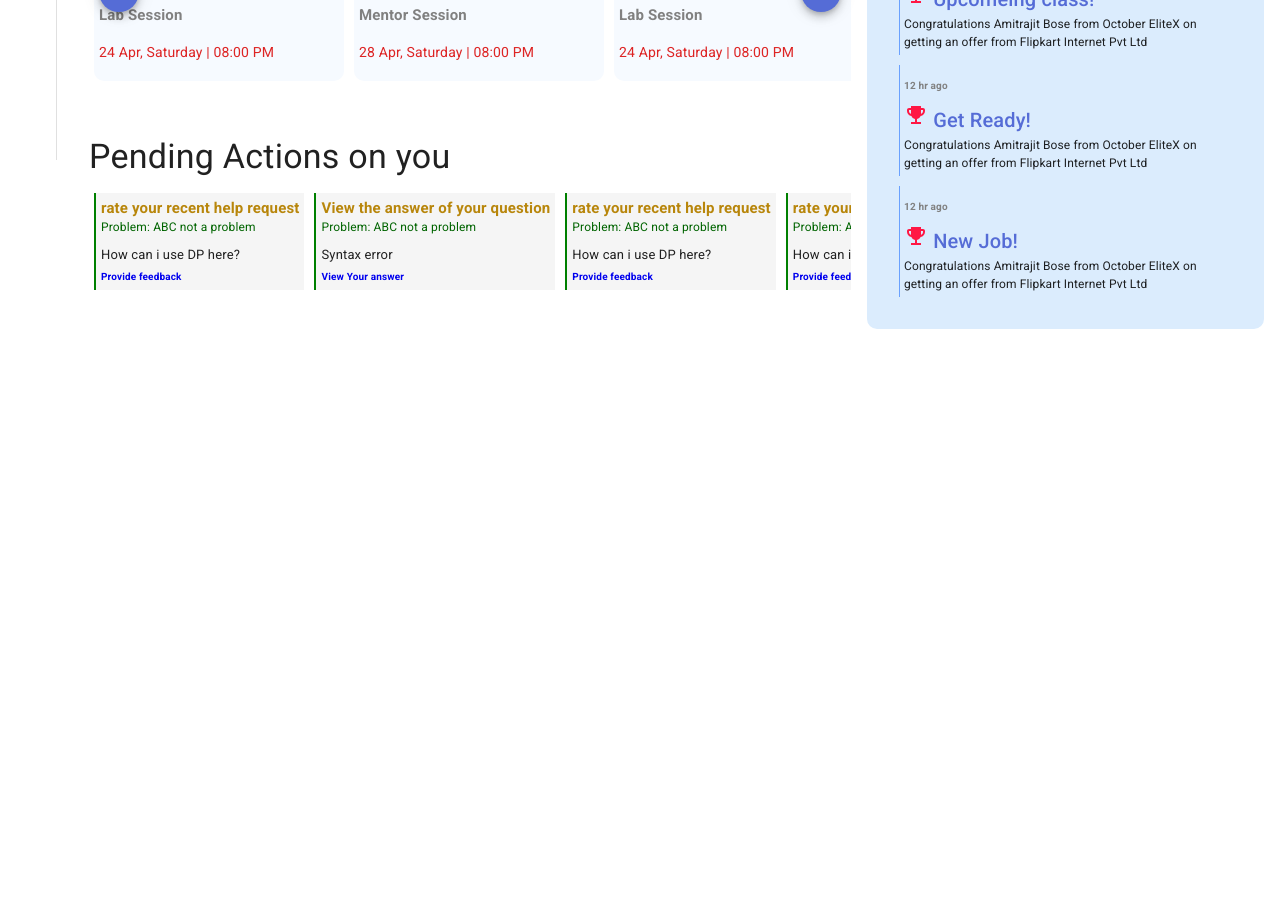
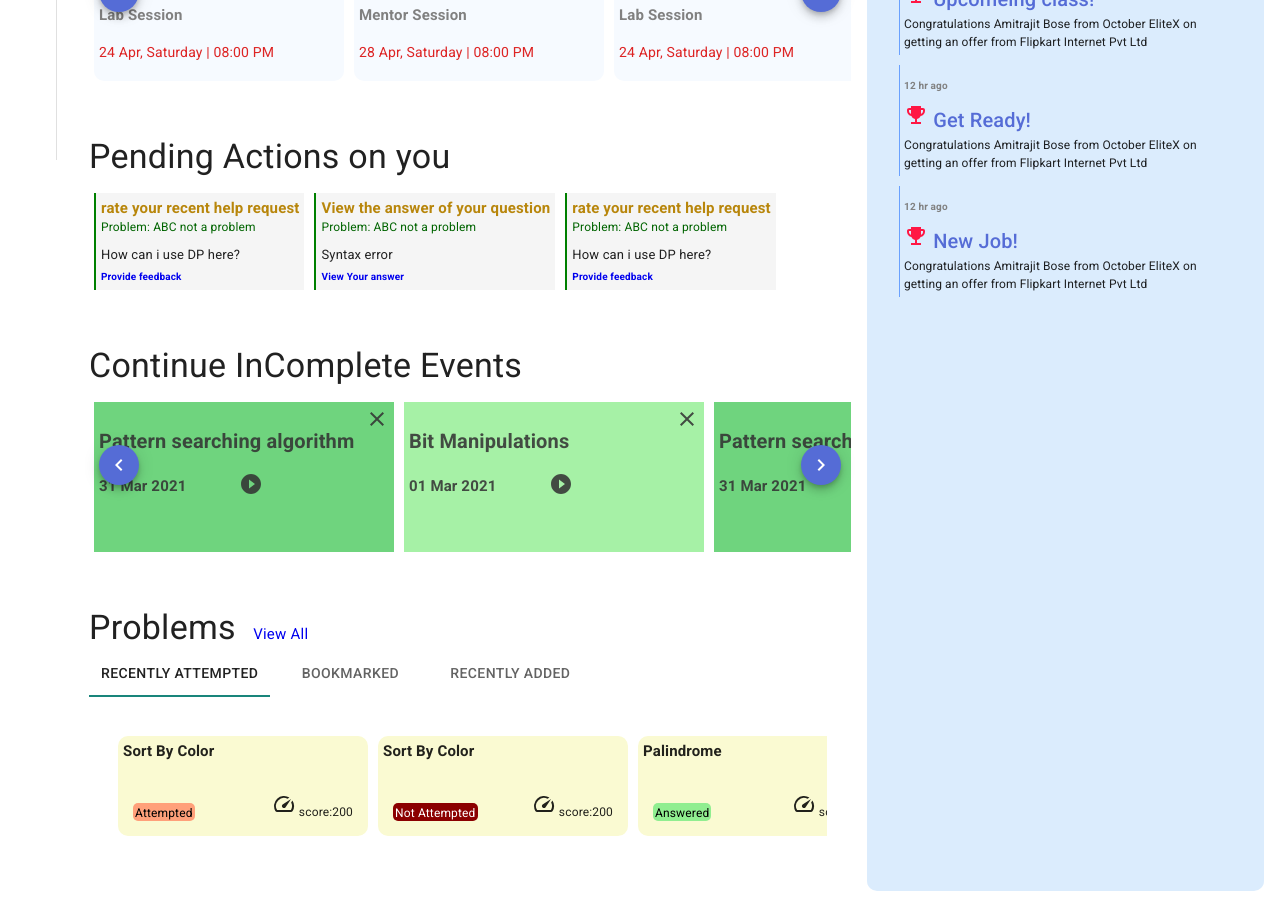
Before and after one commit to ats1999/lms-dashboard, a Next.js app: page / in a window 1280 px wide. Shown: the part 640-1547 px from the top of the page. Before the commit the page ends 985 px from the top, so only its background shows below. Built offline with nearby package versions, Linux system fonts and the light colour scheme.

Commit message:
added problems

```diff
--- /dev/null
+++ b/components/home/ContinueInCompleteEvents.jsx
@@ -0,0 +1,75 @@
+import React from 'react';
+import Typography  from "@material-ui/core/Typography";
+import Link from "next/link";
+import style from "./styles/incomplete.module.css";
+import ScrollButtons from "@components/util/onclick-scroll-buttons/ScrollButtons";
+import PlayCircleFilledIcon from '@material-ui/icons/PlayCircleFilled';
+import CloseIcon from '@material-ui/icons/Close';
+import {makeStyles} from "@material-ui/core/styles";
+
+const useStyles = makeStyles((theme)=>({
+    removeIcon:{
+        position:"absolute",
+        top:"5px",
+        right:"5px"
+    },
+    playIcon:{
+        position:"absolute",
+        top:"70px",
+        left:"145px"
+    }
+}))
+
+const data = [
+    {
+    title:"Pattern searching algorithm",
+    date:"31 Mar 2021",
+    url:"#Pattern searching algorithm",
+    bg:"#4bca5e"
+},
+{
+    title:"Bit Manipulations",
+    date:"01 Mar 2021",
+    url:"#Bit Manipulations",
+    bg:"lightgreen"
+}
+]
+
+function Event({title,date,url,...rest}){
+    const classes = useStyles();
+    return <Link href={url}>
+        <div className={`flexItemsScrollableHorizontal ${style.item}`}
+            style={{
+                backgroundColor:rest.bg
+            }}
+        >
+            <PlayCircleFilledIcon className={classes.playIcon}/>
+            <CloseIcon className={classes.removeIcon}/>
+            <p className={style.title}>{title}</p>
+            <p className={style.date}>{date}</p>
+        </div>
+    </Link>
+}
+
+function ContinueInCompleteEvents() {
+    return (
+        <div className={`${style.incompleteEvents}`}>
+            <ScrollButtons containerId="incomplete__container"/>
+            <Typography
+                color="textPrimary"
+                variant="h4"
+                component="p"
+            >
+                Continue InComplete Events
+            </Typography>
+
+            <div id="incomplete__container" className={`flexContainer`}>
+                {[...data,...data,...data].map((event,idx)=>{
+                    return <Event {...event} key={idx}/>
+                })}
+            </div>
+        </div>
+    )
+}
+
+export default ContinueInCompleteEvents
--- a/components/home/PendingActions.jsx
+++ b/components/home/PendingActions.jsx
@@ -1,6 +1,5 @@
 import React from 'react';
 import Typography  from "@material-ui/core/Typography";
-import ScrollButtons from "@components/util/onclick-scroll-buttons/ScrollButtons";
 import Link from "next/link";
 import ACTIONS from "@const/home/actions.json";
 import style from "./styles/pending.action.module.css";
@@ -52,7 +51,6 @@ function Action({title,subTitle,url,type,description}){
 function PendingActions() {
     return (
         <div className={style.pendingActionContainer}>
-            <ScrollButtons containerId="action__container"/>
             <Typography
                 color="textPrimary"
                 variant="h4"
@@ -61,7 +59,7 @@ function PendingActions() {
                 Pending Actions on you
             </Typography>
         <div id="action__container" className={`flexContainer`}>
-            {[...data,...data,...data].map((action,idx)=>{
+            {data.map((action,idx)=>{
                 return <Action {...action} key={idx}/>
             })}
         </div>
--- /dev/null
+++ b/components/home/Problems.jsx
@@ -0,0 +1,123 @@
+import {useState} from "react";
+import SpeedIcon from '@material-ui/icons/Speed';
+import Typography  from "@material-ui/core/Typography";
+import Tabs from '@material-ui/core/Tabs';
+import Tab from '@material-ui/core/Tab';
+import TabPanel from '@material-ui/lab/TabPanel';
+import TabContext from '@material-ui/lab/TabContext';
+import TabList from '@material-ui/lab/TabList';
+import style from "./styles/problems.module.css";
+import ScrollButtons from "@components/util/onclick-scroll-buttons/ScrollButtons";
+import STATUS from "@const/home/problems.json";
+import Link from "next/link";
+/*
+    tab 0 - Recently attempted
+    tab 1 - Bookmarked
+    tab 2 - Recently Added
+*/
+
+const data = [
+    {
+        title:"Sort By Color",
+        status:STATUS.ATTEMPTED,
+        score:"200",
+        url:"#Sort By Color"
+    },{
+        title:"Sort By Color",
+        status:STATUS.NOT_ATTEMPTED,
+        score:"200",
+        url:"#Sort By Color"
+    },{
+        title:"Palindrome",
+        status:STATUS.ANSWERED,
+        score:500,
+        url:"#ansd"
+    }
+]
+
+function getStatusClassText(status){
+    switch(status){
+        case STATUS.ATTEMPTED:
+            return {
+                text:"Attempted",
+                className:style.attempted
+            }
+        case STATUS.NOT_ATTEMPTED:
+            return {
+                text:"Not Attempted",
+                className:style.notAttempted
+            }
+
+        case STATUS.ANSWERED:
+            return {
+                text:"Answered",
+                className:style.answered
+            }
+    }
+}
+
+function Problem({title,status,score,url}){
+    const {className,text} = getStatusClassText(status);
+    return <div className={`flexItemsScrollableHorizontal ${style.item}`}>
+        <Link href={url}>
+            <div className={style.itemInfo}>
+                <p className={style.title}>{title}</p>
+                <div className={style.statusScore}>
+                    <span className={`${className} ${style.statusText}`}>{text}</span>
+                    <span className={style.score}>
+                        <SpeedIcon/>&nbsp;score:{score}
+                    </span>
+                </div>
+            </div>
+        </Link>
+    </div>
+}
+function ProblemsList({data}){
+    return <div id="problems__container" className={`flexContainer`}>
+        {data.map((problem,idx)=>{
+            return <Problem {...problem} key={idx}/>
+        })}
+    </div>
+}
+
+function Problems() {
+    const [tab, setTab] = useState("0");
+    return (
+        <div className={style.problems}>
+        {/* <ScrollButtons containerId="problems__container"/> */}
+            <Typography
+                color="textPrimary"
+                variant="h4"
+                component="p"
+            >
+                Problems&nbsp;&nbsp;
+                <Link href="#all__problems">
+                    <a className={style.allUrl}>View All</a>
+                </Link>
+            </Typography>
+
+            <TabContext value={tab}>
+                <TabList
+                    onChange={(_,newVal)=>{
+                        setTab(newVal)
+                    }}
+                    aria-label="Problems tabs">
+                    <Tab label="Recently attempted" value="0"/>
+                    <Tab label="Bookmarked" value="1"/>
+                    <Tab label="Recently Added" value="2"/>
+                </TabList>
+                <TabPanel value="0">
+                    <ProblemsList data={[...data,...data,...data]}/>
+                </TabPanel>
+                <TabPanel value="1">
+                    <ProblemsList data={data}/>
+                </TabPanel>
+                <TabPanel value="2">
+                    <ProblemsList data={[...data,...data,...data]}/>
+                </TabPanel>
+            </TabContext>
+        </div>
+    )
+}
+
+export default Problems
--- /dev/null
+++ b/components/home/styles/incomplete.module.css
@@ -0,0 +1,21 @@
+.incompleteEvents{
+    margin-top: 50px;
+    position: relative;
+}
+.item{
+    cursor: pointer;
+    height: 150px;
+    flex-basis: 300px;
+    opacity: 0.8;
+    position: relative;
+}
+
+.title{
+    opacity: 1;
+    font-size: 20px;
+    font-weight: bold;
+}
+.date{
+    font-size: 15px;
+    font-weight: bold;
+}
--- a/components/home/styles/pending.action.module.css
+++ b/components/home/styles/pending.action.module.css
@@ -1,5 +1,6 @@
 .pendingActionContainer{
     margin-top: 50px;
+    position: relative;
 }
 
 .title{
--- /dev/null
+++ b/components/home/styles/problems.module.css
@@ -0,0 +1,59 @@
+.problems{
+    margin-top: 50px;
+    position: relative;
+}
+.allUrl{
+    text-decoration: none;
+    font-size: 15px;
+}
+.itemInfo{
+    /* for next/link */
+    cursor: pointer;
+    height: 100%;
+    width: 100%;
+}
+.item{
+    flex-basis: 250px;
+    height: 100px;
+    background-color: lightgoldenrodyellow;
+    border-radius: 10px;
+    position: relative;
+}
+.title{
+    font-size: 15px;
+    font-weight: bold;
+    margin:0;
+    padding: 0;
+}
+.statusScore span{
+    margin: 5px;
+    font-size: 12px;
+}
+.statusText{
+    font-size: 12px;
+    padding: 2px;
+    border-radius: 5px;
+    height: 18px;
+    position: absolute;
+    bottom: 10px;
+    left: 10px;
+}
+.score{
+    position: absolute;
+    right:10px;
+    bottom: 10px;
+}
+
+/* status color */
+.attempted{
+    background-color: lightsalmon;
+    color: black;
+}
+.notAttempted{
+    background-color: darkred;
+    color: white;
+}
+.answered{
+    background-color: lightgreen;
+    color: black;
+}
--- /dev/null
+++ b/const/home/problems.json
@@ -0,0 +1,5 @@
+{
+    "ATTEMPTED":"ATTEMPTED",
+    "NOT_ATTEMPTED":"NOT_ATTEMPTED",
+    "ANSWERED":"ANSWERED"
+}
--- a/pages/index.js
+++ b/pages/index.js
@@ -5,6 +5,8 @@ import Performance from "@components/home/Performance";
 import LiveUpdates from "@components/home/LiveUpdates";
 import UpcomeingEvents from "@components/home/UpcomeingEvents";
 import PendingActions from "@components/home/PendingActions";
+import ContinueInCompleteEvents from "@components/home/ContinueInCompleteEvents";
+import Problems from "@components/home/Problems";
 
 import {makeStyles} from "@material-ui/core";
 
@@ -39,8 +41,9 @@ export default function Index(){
             />
 
             <UpcomeingEvents/>
-
             <PendingActions/>
+            <ContinueInCompleteEvents/>
+            <Problems/>
         </Grid>
         <Grid item sm={12} md={4} className={classes.performanceContainer}>
             <Performance
```
